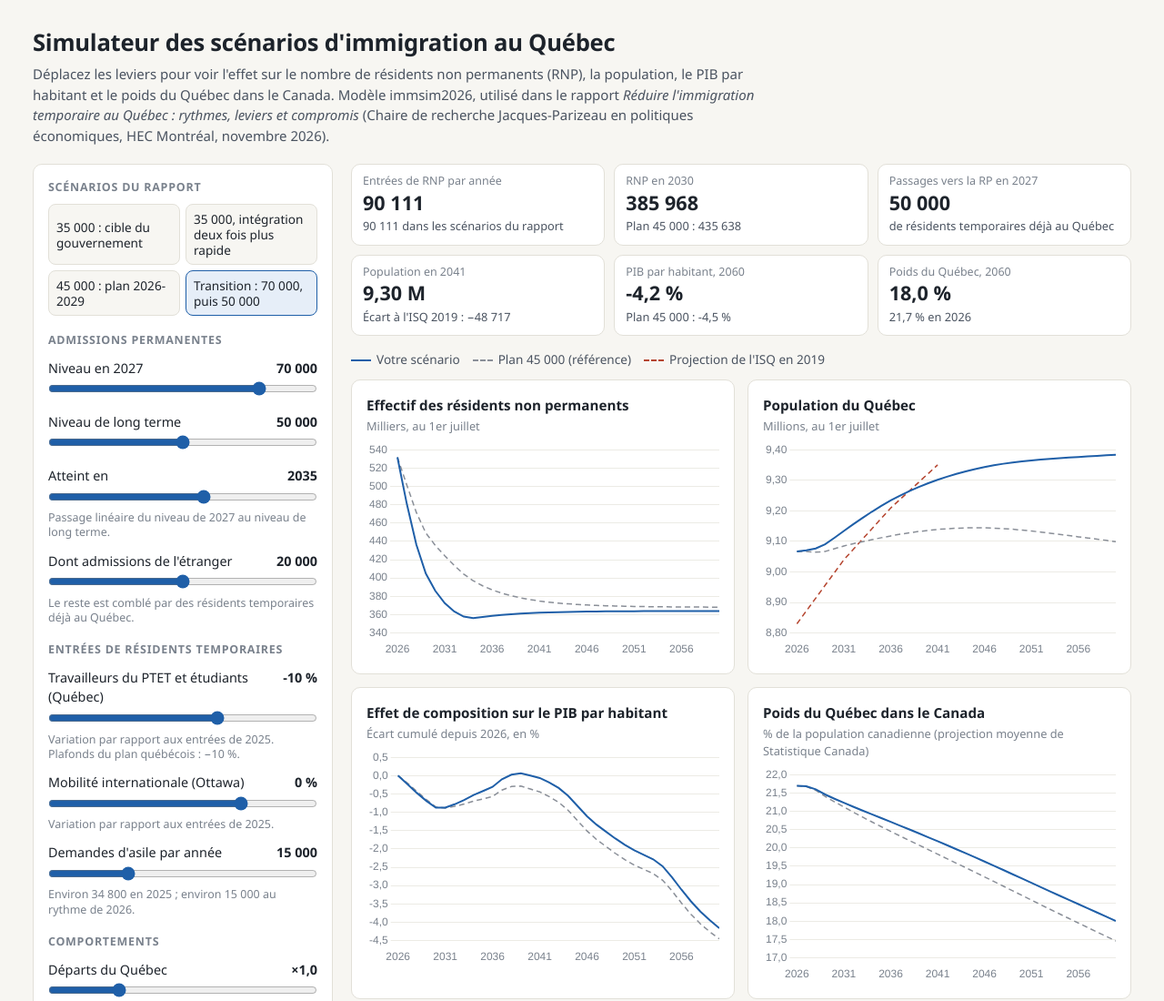
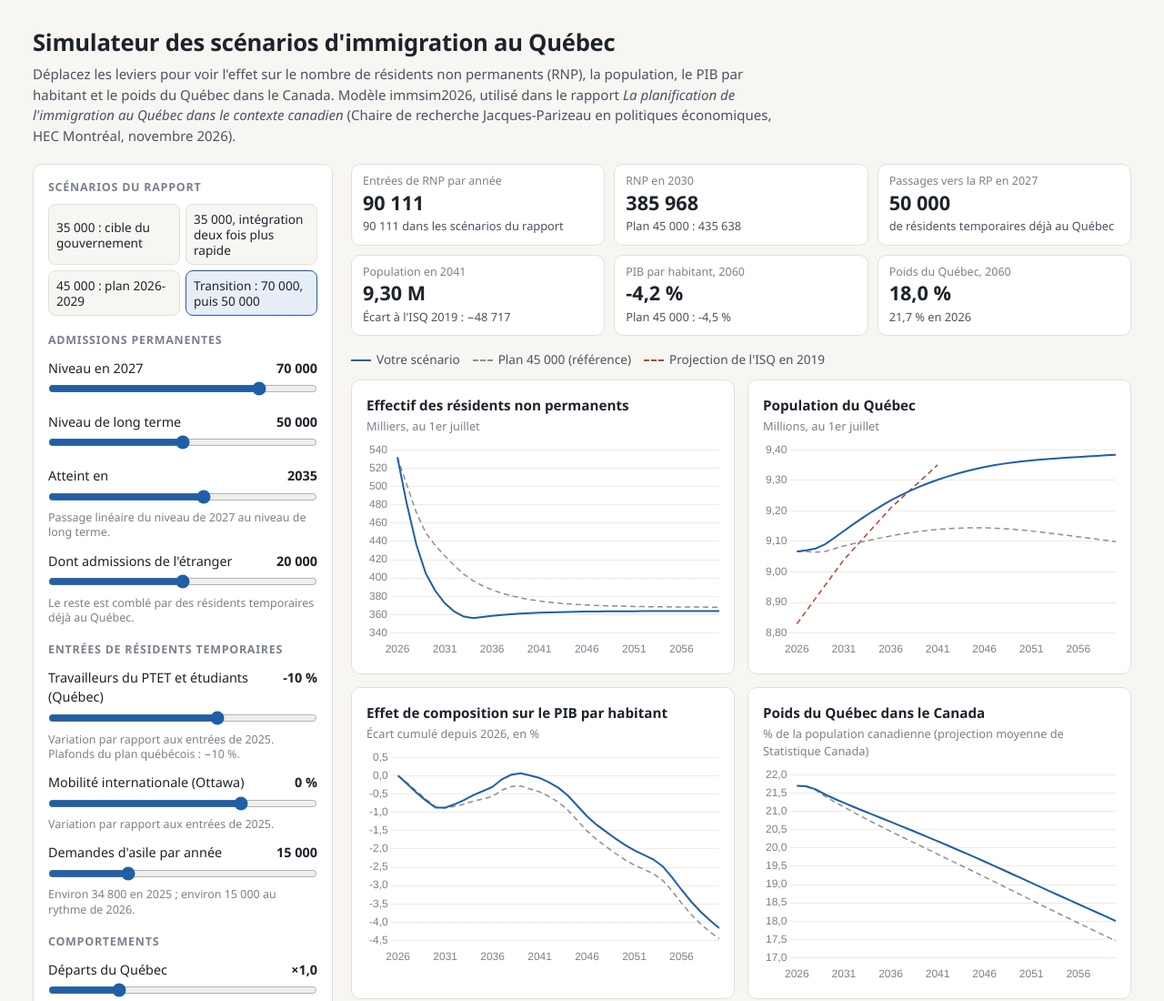
Before and after one commit to pcmichaud/immsim, a plain HTML site: page docs/index.html in a window 1280 px wide. Shown: the top 1100 px of the page at 91% size. Drawn offline with nearby package versions, Linux system fonts and the light colour scheme.

Commit message:
Titre du rapport : La planification de l'immigration au Québec dans le contexte canadien
Co-Authored-By: Claude Opus 5.5 <noreply@anthropic.com>

```diff
--- a/docs/index.html
+++ b/docs/index.html
@@ -72,7 +72,7 @@ a { color: var(--accent); }
 <body>
 <header>
   <h1>Simulateur des scénarios d'immigration au Québec</h1>
-  <p>Déplacez les leviers pour voir l'effet sur le nombre de résidents non permanents (RNP), la population, le PIB par habitant et le poids du Québec dans le Canada. Modèle immsim2026, utilisé dans le rapport <em>Réduire l'immigration temporaire au Québec : rythmes, leviers et compromis</em> (Chaire de recherche Jacques-Parizeau en politiques économiques, HEC Montréal, novembre 2026).</p>
+  <p>Déplacez les leviers pour voir l'effet sur le nombre de résidents non permanents (RNP), la population, le PIB par habitant et le poids du Québec dans le Canada. Modèle immsim2026, utilisé dans le rapport <em>La planification de l'immigration au Québec dans le contexte canadien</em> (Chaire de recherche Jacques-Parizeau en politiques économiques, HEC Montréal, novembre 2026).</p>
 </header>
 <main>
   <aside class="panel" aria-label="Leviers">
```
Also changed, not shown: 2 other files.
